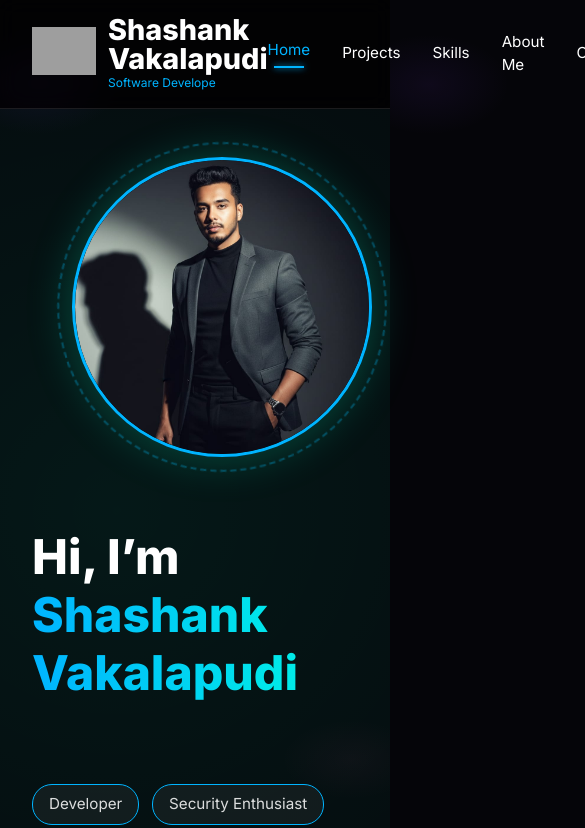
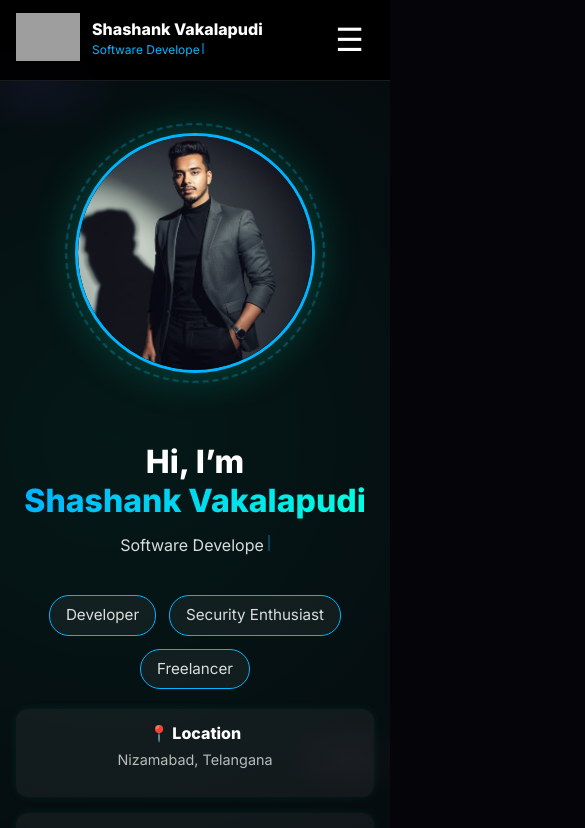
Before and after one commit to ShashankVakalapudi/protfolio-, a React (Vite) app: page / in a window 390 px wide. Shown: the top 828 px of the page, 585 px wide, since content can reach past the window. Built offline with nearby package versions, Linux system fonts and the light colour scheme; grey boxes are pictures that could not be loaded; the HTML template or start-up script is replaced by a standard one.

Commit message:
Update portfolio

```diff
--- a/src/CSS/Home.css
+++ b/src/CSS/Home.css
@@ -1,3 +1,5 @@
+/* src/CSS/Home.css */
+
 .home-section {
   min-height: 100vh;
   width: 100%;
@@ -9,6 +11,7 @@
   padding: 3rem 2rem 1rem;
   background: radial-gradient(circle at 30% 30%, rgba(0,255,200,0.08), transparent 80%);
   color: #fff;
+  overflow-x: hidden; /* Prevent horizontal scroll */
 }
 
 .home-top {
@@ -22,69 +25,120 @@
 }
 
 /* Photo */
-.photo-container { position: relative; flex: 0 0 380px; display: flex; justify-content: center; align-items: center; z-index: 1;}
-.photo-ring { position: absolute; width: 330px; height: 330px; border-radius: 50%; border: 2px dashed var(--accent); opacity: 0.3; }
-.photo-frame { position: relative; border-radius: 50%; overflow: hidden; width: 300px; height: 300px; box-shadow: 0 0 45px rgba(0,255,200,0.25); border: 3px solid var(--accent); z-index: 1; }
-.profile-photo { width: 100%; height: 100%; object-fit: cover; border-radius: 50%; }
+.photo-container {
+  position: relative;
+  flex: 0 0 380px;
+  display: flex;
+  justify-content: center;
+  align-items: center;
+  z-index: 1;
+}
+
+.photo-ring {
+  position: absolute;
+  width: 330px;
+  height: 330px;
+  border-radius: 50%;
+  border: 2px dashed var(--accent);
+  opacity: 0.3;
+}
+
+.photo-frame {
+  position: relative;
+  border-radius: 50%;
+  overflow: hidden;
+  width: 300px;
+  height: 300px;
+  box-shadow: 0 0 45px rgba(0,255,200,0.25);
+  border: 3px solid var(--accent);
+  z-index: 1;
+}
+
+.profile-photo {
+  width: 100%;
+  height: 100%;
+  object-fit: cover;
+  border-radius: 50%;
+}
 
 /* Info Section */
-.home-info { flex: 1; min-width: 360px; max-width: 700px; display: flex; flex-direction: column; justify-content: center; }
-.home-title { font-size: 3rem; font-weight: 700; line-height: 1.2; margin-bottom: 0.4rem; }
-.home-name { background: linear-gradient(90deg, var(--accent), var(--accent-2), var(--accent)); -webkit-background-clip: text; color: transparent; background-size: 200%; display: inline-block; }
-.typing-effect { font-size: 1.2rem; color: rgba(255,255,255,0.85); margin-top: 0.4rem; max-width: 95%; display: inline-block; overflow: hidden; white-space: nowrap; border-right: 0.15em solid var(--accent); animation: typing 3.5s steps(40,end) forwards, blink .8s infinite; }
+.home-info {
+  flex: 1;
+  min-width: 360px;
+  max-width: 700px;
+  display: flex;
+  flex-direction: column;
+  justify-content: center;
+}
+
+.home-title {
+  font-size: 3rem;
+  font-weight: 700;
+  line-height: 1.2;
+  margin-bottom: 0.4rem;
+}
+
+.home-name {
+  background: linear-gradient(90deg, var(--accent), var(--accent-2), var(--accent));
+  -webkit-background-clip: text;
+  color: transparent;
+  background-size: 200%;
+  display: inline-block;
+}
+
+.typing-effect {
+  font-size: 1.2rem;
+  color: rgba(255,255,255,0.85);
+  margin-top: 0.4rem;
+  max-width: 95%;
+  display: inline-block;
+  overflow: hidden;
+  white-space: nowrap;
+  border-right: 0.15em solid var(--accent);
+  animation: typing 3.5s steps(40,end) forwards, blink .8s infinite;
+}
 
 /* Profession Tags */
-.profession-tags { display: flex; flex-wrap: wrap; gap: 0.8rem; margin-top: 1.4rem; }
-.profession-tag { border: 1px solid var(--accent); padding: 8px 16px; border-radius: 20px; font-size: 0.95rem; color: rgba(255,255,255,0.85); cursor: default; background: rgba(255,255,255,0.05); }
+.profession-tags {
+  display: flex;
+  flex-wrap: wrap;
+  gap: 0.8rem;
+  margin-top: 1.4rem;
+}
+
+.profession-tag {
+  border: 1px solid var(--accent);
+  padding: 8px 16px;
+  border-radius: 20px;
+  font-size: 0.95rem;
+  color: rgba(255,255,255,0.85);
+  cursor: default;
+  background: rgba(255,255,255,0.05);
+}
 
 /* Info Cards */
-.info-cards { display: flex; gap: 1rem; flex-wrap: wrap; margin-top: 1.2rem; }
-.info-card { background: rgba(255,255,255,0.05); border-radius: 12px; padding: 12px 18px; min-width: 180px; text-align: center; box-shadow: 0 0 10px rgba(0,255,200,0.08); }
-.info-card p { font-size: 0.9rem; color: rgba(255,255,255,0.7); margin-top: 4px; }
-
-/* Quick Links */
-.quick-links { text-align: center; margin-top: 1.2rem; }
-.quick-links h2 { font-size: 1.4rem; margin-bottom: 0.5rem; }
-.quick-links-list { display: flex; flex-wrap: wrap; justify-content: center; gap: 22px; }
-.quick-link-img { width: 50px; height: 50px; border-radius: 50%; object-fit: cover; filter: brightness(0.9); transition: all 0.3s ease; }
-
-.quick-links {
+.info-cards {
   display: flex;
-  flex-direction: column;
-  align-items: center; /* centers everything horizontally */
   gap: 1rem;
-  margin-top: 3rem;
+  flex-wrap: wrap;
+  margin-top: 1.2rem;
 }
 
-.quick-links-title {
-  font-size: 1.5rem;
-  font-weight: 600;
-  color: #fff;
+.info-card {
+  background: rgba(255,255,255,0.05);
+  border-radius: 12px;
+  padding: 12px 18px;
+  min-width: 180px;
+  text-align: center;
+  box-shadow: 0 0 10px rgba(0,255,200,0.08);
+  transition: all 0.35s ease;
+  cursor: pointer;
 }
 
-.quick-links-list {
-  display: flex;
-  gap: 1.5rem;
-  justify-content: center; /* ensures icons are centered */
-}
-/* Typing cursor */
-.typing-cursor {
-  display: inline-block;
-  width: 2px;
-  height: 1em;
-  background: var(--accent);
-  margin-left: 4px;
-  animation: blink 1s infinite;
-}
-
-@keyframes blink {
-  50% { opacity: 0; }
-}
-
-/* Info cards hover / touch */
-.info-card {
-  transition: all 0.35s ease;
-  cursor: pointer;
+.info-card p {
+  font-size: 0.9rem;
+  color: rgba(255,255,255,0.7);
+  margin-top: 4px;
 }
 
 .info-card:hover {
@@ -99,8 +153,35 @@
   color: #000;
 }
 
-/* Social icons hover glow */
+/* Quick Links */
+.quick-links {
+  display: flex;
+  flex-direction: column;
+  align-items: center;
+  gap: 1rem;
+  margin-top: 3rem;
+  text-align: center;
+}
+
+.quick-links-title {
+  font-size: 1.5rem;
+  font-weight: 600;
+  color: #fff;
+}
+
+.quick-links-list {
+  display: flex;
+  flex-wrap: wrap;
+  justify-content: center;
+  gap: 1.5rem;
+}
+
 .quick-link-img {
+  width: 50px;
+  height: 50px;
+  border-radius: 50%;
+  object-fit: cover;
+  filter: brightness(0.9);
   transition: all 0.3s ease;
 }
 
@@ -108,3 +189,91 @@
   transform: translateY(-6px) scale(1.08);
   box-shadow: 0 0 22px rgba(0,255,200,0.6);
 }
+
+.typing-cursor {
+  display: inline-block;
+  width: 2px;
+  height: 1em;
+  background: var(--accent);
+  margin-left: 4px;
+  animation: blink 1s infinite;
+}
+
+@keyframes blink {
+  50% { opacity: 0; }
+}
+
+/* =========================================
+   RESPONSIVE DESIGN (MEDIA QUERIES)
+========================================= */
+
+/* Tablet & Smaller Laptops */
+@media screen and (max-width: 1024px) {
+  .home-top {
+    justify-content: center;
+    text-align: center;
+  }
+
+  .home-info {
+    align-items: center; /* Centers the profession tags and info cards */
+    min-width: auto; /* Allow shrinking */
+  }
+
+  .profession-tags, .info-cards {
+    justify-content: center;
+  }
+}
+
+/* Mobile Devices */
+@media screen and (max-width: 768px) {
+  .home-section {
+    padding: 2rem 1rem; /* Reduce padding */
+    gap: 2rem;
+  }
+
+  .home-top {
+    flex-direction: column; /* Stack photo and text */
+    gap: 1.5rem;
+  }
+
+  /* Shrink photo size */
+  .photo-container {
+    flex: 0 0 auto;
+    width: 280px;
+    height: 280px;
+  }
+
+  .photo-ring {
+    width: 260px;
+    height: 260px;
+  }
+
+  .photo-frame {
+    width: 240px;
+    height: 240px;
+  }
+
+  .home-title {
+    font-size: 2rem; /* Smaller title */
+  }
+
+  .typing-effect {
+    font-size: 1rem;
+    white-space: normal; /* Allow wrapping on very small screens */
+    border-right: none; /* Remove cursor border if wrapping */
+  }
+
+  .home-info {
+    width: 100%;
+    min-width: unset;
+  }
+
+  .info-cards {
+    flex-direction: column; /* Stack info cards on small mobile */
+    width: 100%;
+  }
+
+  .info-card {
+    width: 100%;
+  }
+}
--- a/src/CSS/Navbar.css
+++ b/src/CSS/Navbar.css
@@ -1,54 +1,76 @@
 :root {
   --accent: #00b4ff;
-  --muted: #aaa;
 }
 
 /* --- Navbar Container --- */
 .nav {
   position: sticky;
   top: 0;
-  z-index: 100;
+  z-index: 1000; /* Stays above everything */
   display: flex;
   justify-content: space-between;
   align-items: center;
   padding: 0.8rem 2rem;
   border-bottom: 1px solid rgba(255,255,255,0.1);
-  background: rgba(0,0,0,0.6);
+  background: rgba(0,0,0,0.85); /* Darker background for readability */
   backdrop-filter: blur(10px);
-  font-family: inherit;
+  width: 100%;
 }
 
-/* --- Left Section (Logo + Name) --- */
+/* --- Left Section --- */
 .nav-left {
   display: flex;
   align-items: center;
   gap: 12px;
 }
 
-.logo {
-  font-weight: 600; /* slightly less bold */
-  font-size: 1.4rem;
-  color: var(--accent);
+.nav-logo-img {
+  height: 3rem;
+  width: auto;
 }
 
 .nav-name h1 {
   margin: 0;
-  font-size: 14px;
+  font-size: 1.2rem;
+  font-weight: bold;
+  line-height: 1;
   color: #fff;
 }
 
-.nav-tagline {
-  font-size: 12px;
-  color: var(--muted);
+.typing-text {
+  font-size: 0.75rem;
+  color: var(--accent);
+  font-weight: 500;
+  white-space: nowrap;
+  margin-top: 4px;
 }
 
-/* --- Navigation Links --- */
+.cursor {
+  display: inline-block;
+  margin-left: 2px;
+  width: 2px;
+  height: 0.9em;
+  background-color: var(--accent);
+  animation: blink 1s steps(2, start) infinite;
+}
+
+@keyframes blink {
+  to { visibility: hidden; }
+}
+
+/* --- Desktop Links --- */
 .nav-links {
   display: flex;
-  justify-content: center;
   align-items: center;
-  gap: 1.8rem;
-  flex-grow: 1;
+  gap: 2rem;
+}
+
+.nav-link {
+  text-decoration: none;
+  font-size: 0.95rem;
+  font-weight: 500;
+  color: white;
+  position: relative;
 }
 
 .nav-link-content {
@@ -59,63 +81,87 @@
 }
 
 .underline {
-  width: 70%;
+  width: 100%;
   height: 2px;
   margin-top: 4px;
-  border-radius: 1px;
   background-color: var(--accent);
   box-shadow: 0 0 6px var(--accent);
+  border-radius: 2px;
 }
 
-/* --- Mobile Menu Button --- */
-.mobile-btn button {
+/* --- Mobile Button (Hidden on Desktop) --- */
+.mobile-btn-container {
+  display: none; /* Default hidden */
+  z-index: 1001; /* Above the dropdown */
+}
+
+.mobile-toggle-btn {
   background: none;
   border: none;
   color: #fff;
-  font-size: 1.8rem;
+  font-size: 2rem; /* Larger icon */
   cursor: pointer;
-  z-index: 9999;
+  padding: 0 10px;
+  line-height: 1;
+  display: flex;
+  align-items: center;
+  justify-content: center;
 }
 
-/* --- Mobile Dropdown --- */
+/* --- Mobile Menu Overlay --- */
 .mobile-dropdown {
   position: fixed;
-  top: 0;          /* start from top */
+  top: 0;
   left: 0;
   width: 100%;
-  height: 100vh;   /* cover entire viewport */
-  background: rgba(0,0,0,0.95);
-  backdrop-filter: blur(12px);
+  height: 100vh;
+  background: rgba(10, 10, 10, 0.98); /* Solid dark background */
+  backdrop-filter: blur(15px);
   display: flex;
   flex-direction: column;
   align-items: center;
-  padding-top: 4rem; /* leave space for close button */
-  overflow-y: auto;
-  z-index: 9999;
+  padding-top: 6rem; /* Push links down below navbar */
+  z-index: 999;
 }
 
-
-.mobile-dropdown a {
+.mobile-link {
   color: #fff;
   text-decoration: none;
-  padding: 0.8rem 0;
-  width: 100%;
+  padding: 1.5rem 0;
+  width: 80%;
   text-align: center;
+  font-size: 1.3rem;
   border-bottom: 1px solid rgba(255,255,255,0.05);
-  font-size: 14px;
-  transition: background 0.2s;
-  z-index: 9999;
+  transition: all 0.2s ease-in-out;
 }
 
-.mobile-dropdown a:hover {
-  background: rgba(0,180,255,0.1);
+.mobile-link:hover {
+  color: var(--accent);
+  background: rgba(255,255,255,0.03);
+  transform: translateX(5px);
 }
 
-.nav-menu {
-  position: fixed; /* absolute can get blocked by parent */
-  top: 0;
-  left: 0;
-  width: 100%;
-  height: 100vh; /* cover full screen */
-  z-index: 1000; /* already done */
+/* =========================================
+   RESPONSIVE LOGIC (The Fix)
+========================================= */
+@media screen and (max-width: 768px) {
+  /* 1. Hide the horizontal desktop links */
+  .desktop-links {
+    display: none !important;
+  }
+
+  /* 2. Show the hamburger button */
+  .mobile-btn-container {
+    display: block !important;
+  }
+
+  /* 3. Adjust Navbar padding for mobile */
+  .nav {
+    padding: 0.8rem 1rem;
+  }
+
+  /* 4. Fix name size */
+  .nav-name h1 {
+    font-size: 1rem;
+  }
 }
--- a/src/components/Navbar.jsx
+++ b/src/components/Navbar.jsx
@@ -1,6 +1,7 @@
-import React, { useState, useEffect, useRef } from "react";
+import React, { useState, useEffect } from "react";
 import { NavLink } from "react-router-dom";
 import { motion, AnimatePresence } from "framer-motion";
+import "../CSS/Navbar.css";
 
 const links = [
   { label: "Home", to: "/" },
@@ -23,36 +24,28 @@ const roles = [
 
 export default function Navbar() {
   const [isOpen, setIsOpen] = useState(false);
-  const [showButton, setShowButton] = useState(false);
-  const navRef = useRef(null);
-  const linksRef = useRef(null);
 
   /* ===== Typing Animation State ===== */
   const [roleIndex, setRoleIndex] = useState(0);
   const [text, setText] = useState("");
   const [isDeleting, setIsDeleting] = useState(false);
 
-  const typingSpeed = 80;
-  const deletingSpeed = 50;
-  const pauseDuration = 1200;
-
   useEffect(() => {
     const currentRole = roles[roleIndex];
-
     let timeout;
 
     if (!isDeleting && text.length < currentRole.length) {
       timeout = setTimeout(() => {
         setText(currentRole.substring(0, text.length + 1));
-      }, typingSpeed);
+      }, 80);
     }
     else if (!isDeleting && text === currentRole) {
-      timeout = setTimeout(() => setIsDeleting(true), pauseDuration);
+      timeout = setTimeout(() => setIsDeleting(true), 1200);
     }
     else if (isDeleting && text.length > 0) {
       timeout = setTimeout(() => {
         setText(currentRole.substring(0, text.length - 1));
-      }, deletingSpeed);
+      }, 50);
     }
     else if (isDeleting && text.length === 0) {
       setIsDeleting(false);
@@ -62,64 +55,11 @@ export default function Navbar() {
     return () => clearTimeout(timeout);
   }, [text, isDeleting, roleIndex]);
 
-  /* ===== Responsive Menu Overflow ===== */
-  const checkOverflow = () => {
-    if (!navRef.current || !linksRef.current) return;
-    setShowButton(linksRef.current.scrollWidth > navRef.current.offsetWidth);
-  };
-
-  useEffect(() => {
-    checkOverflow();
-    window.addEventListener("resize", checkOverflow);
-    return () => window.removeEventListener("resize", checkOverflow);
-  }, []);
-
   return (
     <>
-      {/* Cursor Animation */}
-      <style>
-        {`
-          .typing-text {
-            font-size: 0.75rem;
-            color: var(--accent);
-            font-weight: 500;
-            white-space: nowrap;
-          }
-
-          .cursor {
-            display: inline-block;
-            margin-left: 2px;
-            width: 1px;
-            height: 0.9em;
-            background-color: var(--accent);
-            animation: blink 1s steps(2, start) infinite;
-          }
-
-          @keyframes blink {
-            to {
-              visibility: hidden;
-            }
-          }
-        `}
-      </style>
-
-      <nav
-        ref={navRef}
-        style={{
-          position: "sticky",
-          top: 0,
-          zIndex: 100,
-          display: "flex",
-          justifyContent: "space-between",
-          alignItems: "center",
-          padding: "1rem 2rem",
-          borderBottom: "1px solid rgba(255,255,255,0.1)",
-          background: "rgba(0,0,0,0.6)",
-          backdropFilter: "blur(10px)",
-        }}
-      >
+      <nav className="nav">
         {/* LEFT SECTION */}
-        <div style={{ display: "flex", alignItems: "center", gap: 12 }}>
+        <div className="nav-left">
           <motion.div
             initial={{ scale: 0 }}
             animate={{ scale: 1 }}
@@ -128,24 +68,12 @@ export default function Navbar() {
             <img
               src="/logo VS.png"
               alt="Logo"
-              style={{ height: "3rem", width: "auto" }}
+              className="nav-logo-img"
             />
           </motion.div>
 
-          <div style={{ display: "flex", flexDirection: "column" }}>
-            <h1
-              style={{
-                margin: 0,
-                fontSize: "1.8rem",
-                fontWeight: "bold",
-                lineHeight: "1",
-                color: "white",
-              }}
-            >
-              Shashank Vakalapudi
-            </h1>
-
-            {/* Typing Animation */}
+          <div className="nav-name">
+            <h1>Shashank Vakalapudi</h1>
             <div className="typing-text">
               {text}
               <span className="cursor" />
@@ -153,54 +81,27 @@ export default function Navbar() {
           </div>
         </div>
 
-        {/* DESKTOP LINKS */}
-        <div
-          ref={linksRef}
-          style={{
-            display: showButton ? "none" : "flex",
-            gap: "2rem",
-            alignItems: "center",
-            flexGrow: 1,
-            justifyContent: "center",
-          }}
-        >
+        {/* DESKTOP LINKS - Hidden on mobile via CSS */}
+        <div className="nav-links desktop-links">
           {links.map((l) => (
             <NavLink
               key={l.to}
               to={l.to}
               end
-              style={{
-                fontSize: "0.95rem",
-                textDecoration: "none",
-                color: "white",
-                fontWeight: 500,
-              }}
+              className={({ isActive }) => (isActive ? "nav-link active" : "nav-link")}
             >
               {({ isActive }) => (
                 <motion.div
-                  whileHover={{
-                    scale: 1.1,
-                    color: "var(--accent)",
-                    textShadow: "0 0 8px var(--accent)",
-                  }}
-                  transition={{ duration: 0.3 }}
-                  style={{ display: "flex", flexDirection: "column", alignItems: "center" }}
+                  whileHover={{ scale: 1.1 }}
+                  className="nav-link-content"
                 >
-                  <motion.span
-                    animate={{ color: isActive ? "var(--accent)" : "white" }}
-                  >
+                  <span style={{ color: isActive ? "var(--accent)" : "white" }}>
                     {l.label}
-                  </motion.span>
+                  </span>
                   {isActive && (
                     <motion.div
                       layoutId="underline"
-                      style={{
-                        width: "70%",
-                        height: "2px",
-                        marginTop: "4px",
-                        backgroundColor: "var(--accent)",
-                        boxShadow: "0 0 6px var(--accent)",
-                      }}
+                      className="underline"
                     />
                   )}
                 </motion.div>
@@ -209,59 +110,33 @@ export default function Navbar() {
           ))}
         </div>
 
-        {/* MOBILE MENU BUTTON */}
-        {showButton && (
+        {/* MOBILE MENU BUTTON - Visible on mobile via CSS */}
+        <div className="mobile-btn-container">
           <button
             onClick={() => setIsOpen(!isOpen)}
-            style={{
-              background: "none",
-              border: "none",
-              color: "#fff",
-              fontSize: "1.8rem",
-              cursor: "pointer",
-            }}
+            className="mobile-toggle-btn"
+            aria-label="Toggle menu"
           >
             {isOpen ? "✕" : "☰"}
           </button>
-        )}
+        </div>
       </nav>
 
-      {/* MOBILE MENU */}
+      {/* MOBILE MENU OVERLAY */}
       <AnimatePresence>
-        {isOpen && showButton && (
+        {isOpen && (
           <motion.div
-            initial={{ opacity: 0, y: -15 }}
+            initial={{ opacity: 0, y: -20 }}
             animate={{ opacity: 1, y: 0 }}
-            exit={{ opacity: 0, y: -15 }}
-            style={{
-              position: "fixed",
-              top: 0,
-              left: 0,
-              width: "100%",
-              height: "100vh",
-              background: "rgba(0,0,0,0.95)",
-              backdropFilter: "blur(12px)",
-              display: "flex",
-              flexDirection: "column",
-              alignItems: "center",
-              paddingTop: "4rem",
-              zIndex: 9999,
-            }}
+            exit={{ opacity: 0, y: -20 }}
+            className="mobile-dropdown"
           >
             {links.map((l) => (
               <NavLink
                 key={l.to}
                 to={l.to}
                 onClick={() => setIsOpen(false)}
-                style={{
-                  color: "#fff",
-                  textDecoration: "none",
-                  padding: "1rem 0",
-                  width: "100%",
-                  textAlign: "center",
-                  fontSize: 18,
-                  borderBottom: "1px solid rgba(255,255,255,0.05)",
-                }}
+                className="mobile-link"
               >
                 {l.label}
               </NavLink>
```
Also changed, not shown: src/CSS/About.css (+44 -0 lines), src/CSS/Contact.css (+13 -0 lines), src/CSS/Skills.css (+18 -4 lines), src/CSS/projects.css (+23 -5 lines).
